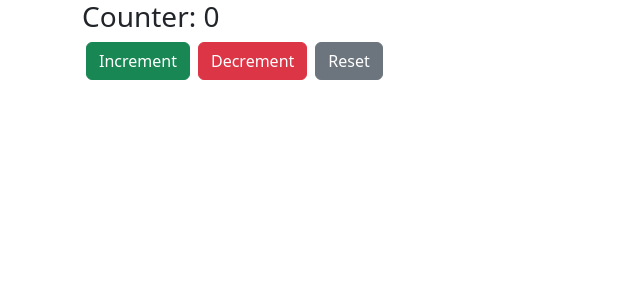
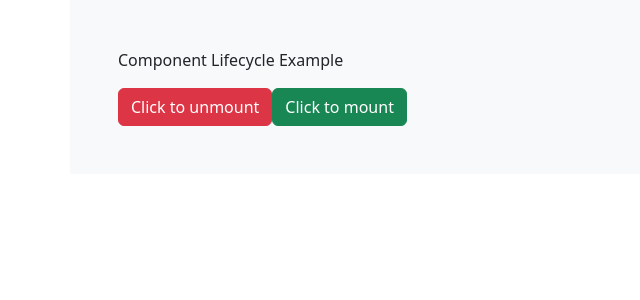
Before and after one commit to GogoFC/g48-front-end, a React (Create React App) app in the folder g48-react-lecture/: page / in a window 1280 px wide. Shown: the top 300 px of the page, without its empty margins (0-640 px from the left). Built offline with nearby package versions, Linux system fonts and the light colour scheme.

Commit message:
React - fundamentals - Lifecycle methods - Class Component Demo

```diff
--- /dev/null
+++ b/g48-react-lecture/src/ex6_demo_lifecycle/LifecycleClassComponent.js
@@ -0,0 +1,48 @@
+import React, { Component } from "react";
+import ChildComponent from "./MyComponent";
+import MyComponent from "./MyComponent";
+
+class LifecycleClassComponent extends Component {
+
+// Initial stage
+constructor(props) {
+  super(props);
+
+  this.state = {
+    name: "Default Value",
+     date: Date()
+  };
+}
+
+  componentDidMount() {
+    console.log("Class Component: componentDidMount");
+  }
+
+  componentDidUpdate() {
+    console.log("Class Component: componentDidUpdate");
+  }
+
+  componentWillUnmount() {
+    console.log("Class Component: componentWillUnmount");
+  }
+
+  handleClickToUpdateState = () => {
+    this.setState({name: "Updated Value", date: Date() });
+  };
+
+  render() {
+    return (
+      <div className="container mt-5 bg-secondary p-5">
+        <h1>Hello, I'm a component!</h1>
+        <h5>{this.state.name} - {this.state.date}</h5>
+
+        <button type="button" className="btn btn-warning" onClick={this.handleClickToUpdateState}>
+          Update State
+        </button>
+      </div>
+    );
+  }
+}
+
+
+export default LifecycleClassComponent;
--- /dev/null
+++ b/g48-react-lecture/src/ex6_demo_lifecycle/MyComponent.js
@@ -0,0 +1,42 @@
+import React, { Component } from "react";
+import LifecycleClassComponent from "./LifecycleClassComponent";
+
+class MyComponent extends Component {
+
+// Initial stage
+constructor(props) {
+  super(props);
+
+  this.state = {
+    isComponentVisible: false,
+  };
+}
+
+handleClickToUnmountComponent = () => {
+  this.setState({ isComponentVisible: false });
+};
+
+
+handleClickToMountComponent = () => {
+  this.setState({ isComponentVisible: true });
+};
+
+
+render() {
+  return (
+    <div id="test" className="container p-5 bg-light">
+      <p>Component Lifecycle Example</p>
+      <button type="button" className="btn btn-danger" onClick={this.handleClickToUnmountComponent}>
+        Click to unmount
+      </button>
+      <button type="button" className="btn btn-success" onClick={this.handleClickToMountComponent}>
+        Click to mount
+      </button>
+      {this.state.isComponentVisible && <LifecycleClassComponent />}
+
+    </div>
+  );
+}
+}
+
+export default MyComponent;
--- a/g48-react-lecture/src/index.js
+++ b/g48-react-lecture/src/index.js
@@ -5,6 +5,7 @@ import "bootstrap/dist/js/bootstrap.js";
 import NameList from "./ex4_props/NameList";
 import App from "./ex2_functions/App.js";
 import Counter from "./ex5_state/Counter.js";
+import MyComponent from "./ex6_demo_lifecycle/MyComponent.js";
 
 
 const root = ReactDOM.createRoot(document.getElementById("root"));
@@ -14,5 +15,5 @@ const root = ReactDOM.createRoot(document.getElementById("root"));
 /* <NameList names={names} />*/
 
 root.render(
-    <Counter/>
+    <MyComponent/>
 )
```
